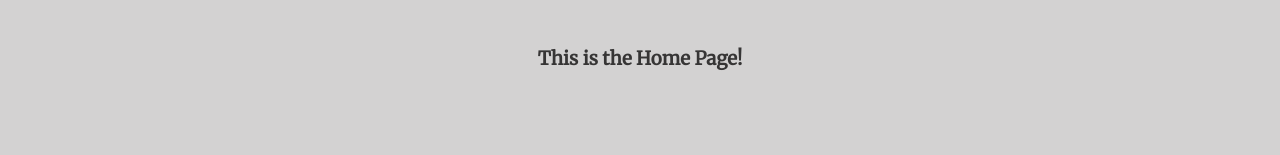
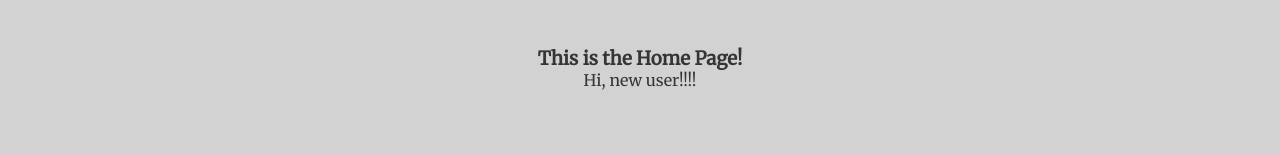
Before and after one commit to SottoMayor/React-Router-App, a React (Create React App) app: page /home/new-user in a window 1280 px wide. Shown: the part 145-300 px from the top of the page. Built offline with nearby package versions, Linux system fonts and the light colour scheme.

Commit message:
Working with Redirect between routes

```diff
--- a/src/App.js
+++ b/src/App.js
@@ -1,5 +1,5 @@
 import './App.css';
-import { Route, Switch } from 'react-router-dom';
+import { Route, Switch, Redirect } from 'react-router-dom';
 import Home from './pages/Home';
 import Products from './pages/Products';
 import ProductDetails from './pages/ProductDetails';
@@ -13,6 +13,11 @@ function App() {
 
       <main>
         <Switch>
+
+          <Route path='/' exact>
+            <Redirect to='/home'/>
+          </Route>
+
           <Route path='/home'>
             <Home />
           </Route>
--- a/src/pages/home.js
+++ b/src/pages/home.js
@@ -1,10 +1,16 @@
-import React from 'react'
+import React, { Fragment } from 'react';
+import { Route } from 'react-router-dom';
 
 const home = () => {
     return (
-        <div>
+        <Fragment>
             <h3>This is the <strong>Home</strong> Page!</h3>
-        </div>
+
+            <Route path='/home/new-user'>
+                <p>Hi, new user!!!!</p>
+            </Route>
+
+        </Fragment>
     )
 }
 
```
